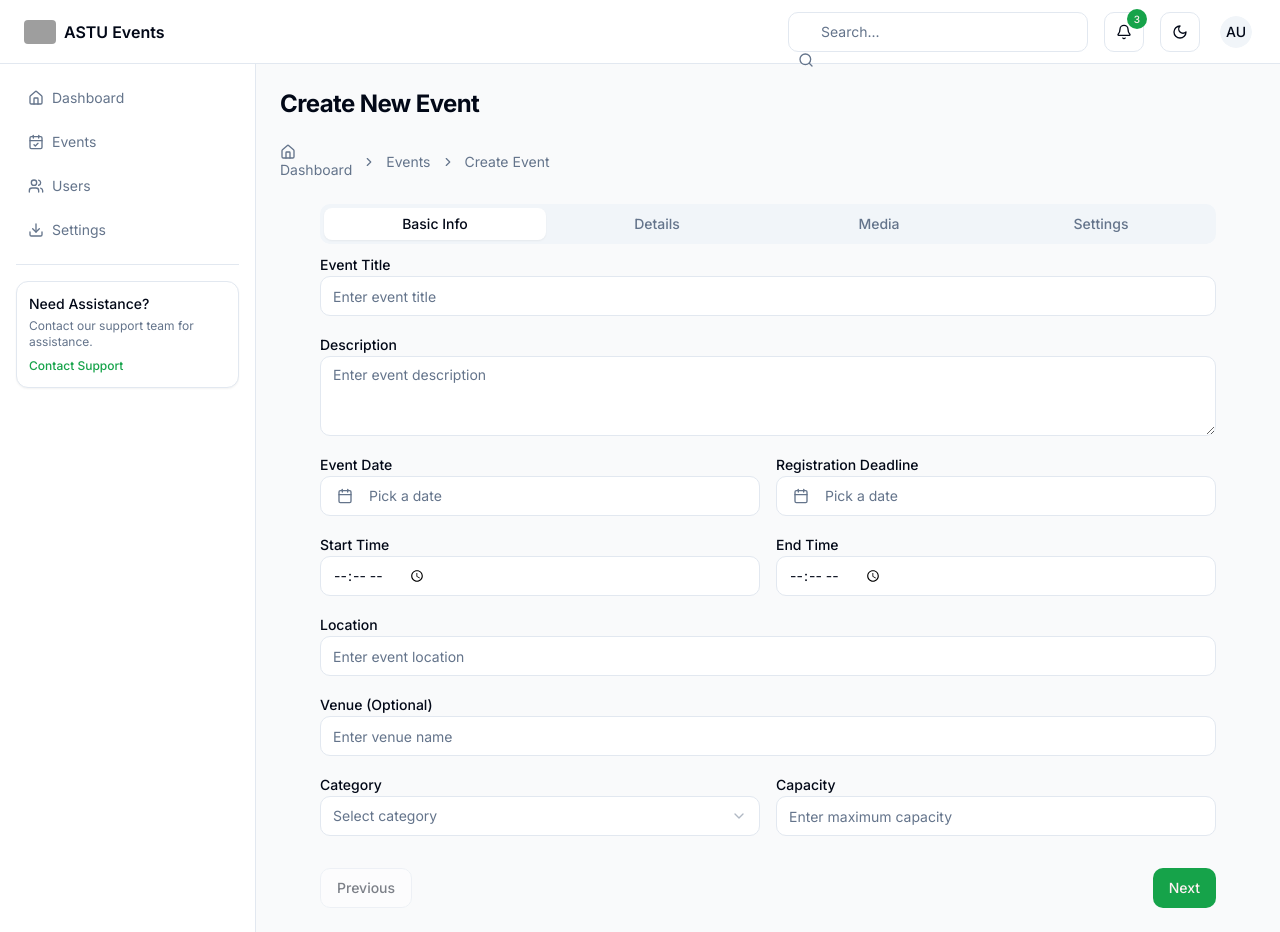
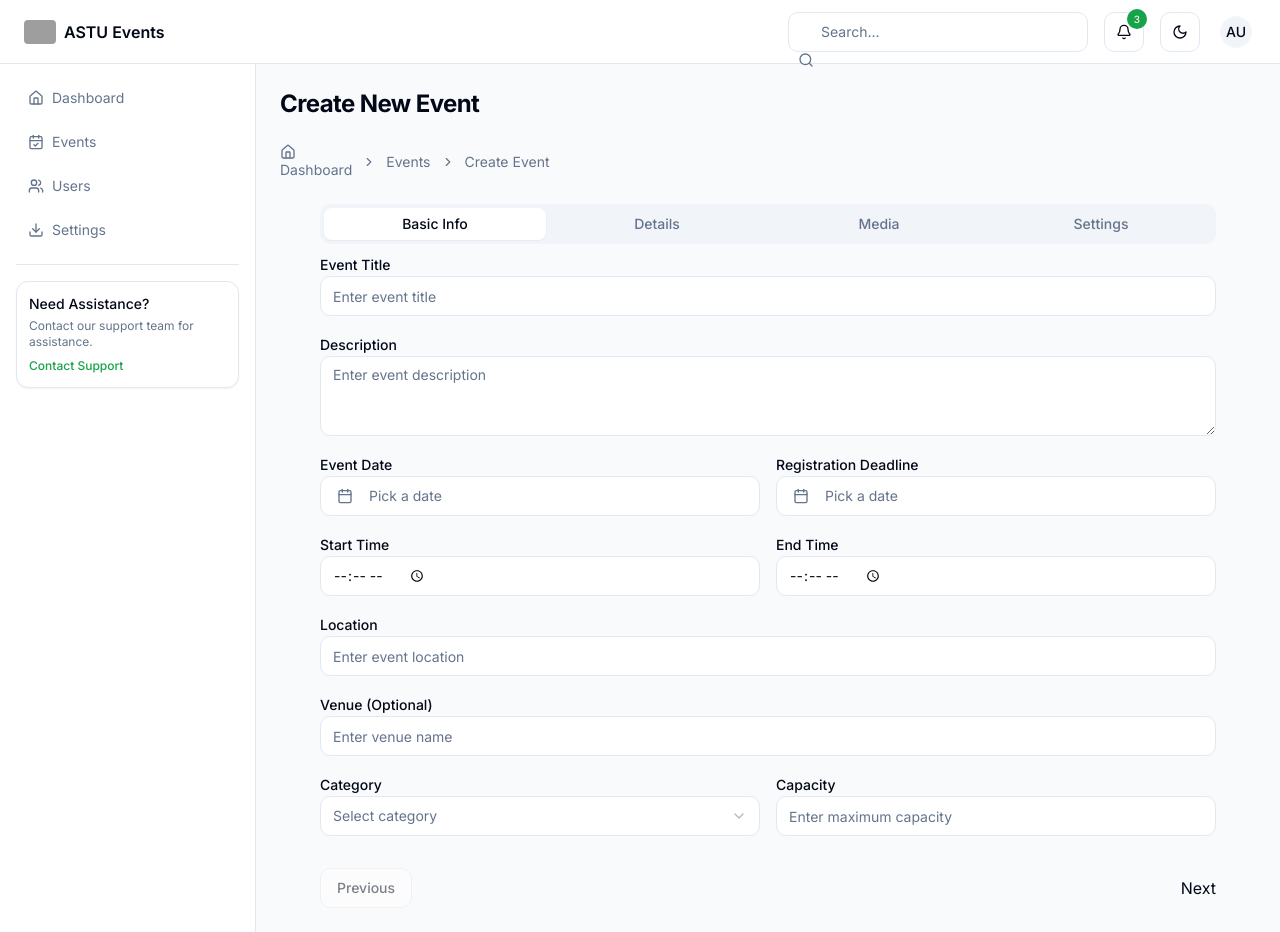
Before and after one commit to Hidaya-nour/Astu-Events-Management, a Next.js app: page /admin/events/create in a window 1280 px wide. Built offline with nearby package versions, Linux system fonts and the light colour scheme; grey boxes are pictures that could not be loaded.

Commit message:
minor fix

```diff
--- a/components/forms/create-event-form.tsx
+++ b/components/forms/create-event-form.tsx
@@ -332,6 +332,8 @@ export function CreateEventForm() {
   }
 
   const nextTab = () => {
+
+
     if (currentTab === "basic") setCurrentTab("details")
     else if (currentTab === "details") setCurrentTab("media")
     else if (currentTab === "media") setCurrentTab("settings")
@@ -780,9 +782,10 @@ export function CreateEventForm() {
           Previous
         </Button>
         {currentTab !== "settings" ? (
-          <Button type="button" onClick={nextTab}>
-            Next
-          </Button>
+         <button type="button" onClick={nextTab}>
+         Next
+       </button>
+
         ) : (
           <Button type="submit" disabled={isLoading}>
             {isLoading ? (
```
